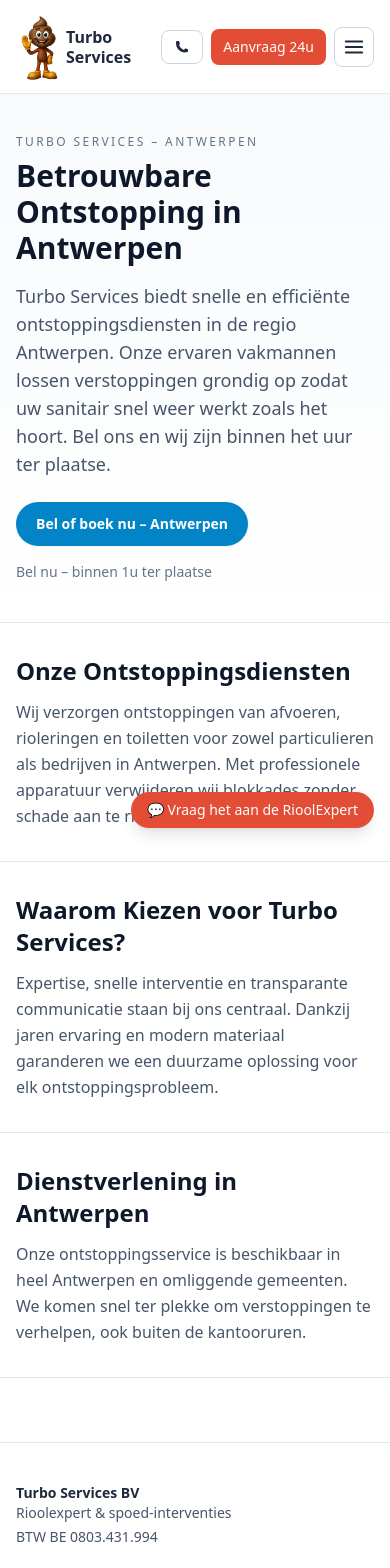
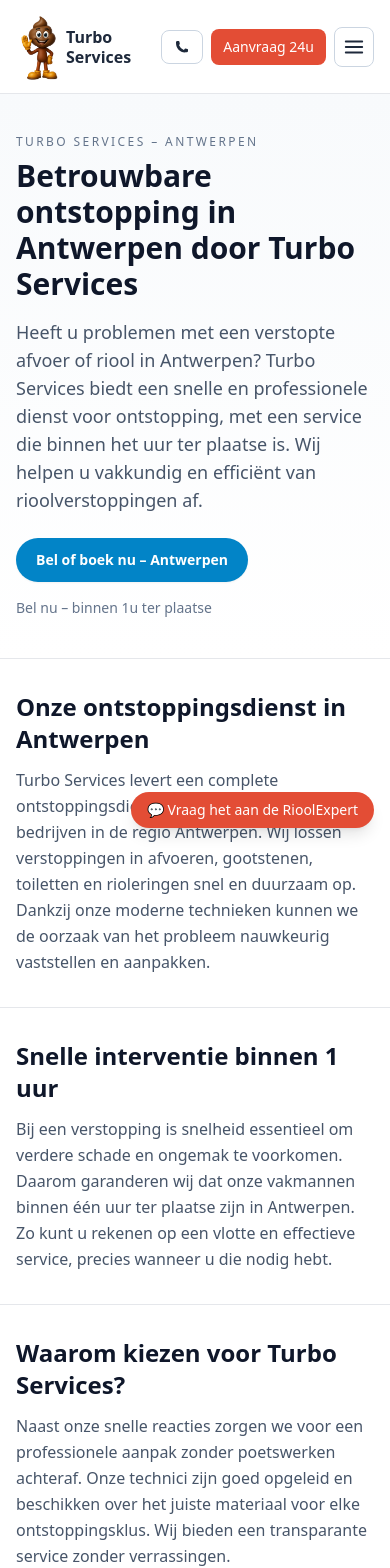
Before and after one commit to Turbo-89/turboservices, a Next.js app: page /diensten/ontstoppingen/antwerpen in a window 390 px wide. Shown: the top 1568 px of the page. Built offline with nearby package versions, Linux system fonts and the light colour scheme.

Commit message:
feat(landing): ontstopping in antwerpen

```diff
--- a/app/diensten/ontstoppingen/antwerpen/page.tsx
+++ b/app/diensten/ontstoppingen/antwerpen/page.tsx
@@ -1,74 +1,22 @@
 import type { Metadata } from "next";
-import Link from "next/link";
+import { DienstPageLayout } from "@/components/diensten/DienstPage";
+// Pas het importpad hierboven aan als jouw project geen "@" alias gebruikt.
 
 export const metadata: Metadata = {
-  title: "Ontstoppingsdienst Antwerpen | Turbo Services snel en professioneel",
-  description: "Snel en betrouwbaar ontstoppingsdienst in Antwerpen. Turbo Services is binnen 1 uur ter plaatse voor afvoer- en rioolontstoppingen.",
+  title: "Ontstopping Antwerpen | Turbo Services - Snelle ontstoppingsdienst",
+  description: "Professionele ontstoppingsdienst in Antwerpen. Turbo Services is binnen 1 uur ter plaatse voor een snelle en efficiënte ontstopping. Bel nu.",
 };
 
 export default function OntstoppingenAntwerpenPage() {
-  return (
-    <>
-      <section className="relative overflow-hidden bg-gradient-to-b from-slate-50 to-white border-b">
-        <div className="container mx-auto max-w-5xl px-4 py-10 md:py-14">
-          <p className="text-xs uppercase tracking-[0.2em] text-slate-500 mb-2">
-            Turbo Services – Antwerpen
-          </p>
-          <h1 className="text-3xl md:text-4xl font-bold text-slate-900">
-            { "Betrouwbare Ontstopping in Antwerpen" }
-          </h1>
-          <p className="mt-4 text-lg text-slate-600 max-w-3xl">
-            { "Turbo Services biedt snelle en efficiënte ontstoppingsdiensten in de regio Antwerpen. Onze ervaren vakmannen lossen verstoppingen grondig op zodat uw sanitair snel weer werkt zoals het hoort. Bel ons en wij zijn binnen het uur ter plaatse." }
-          </p>
-          <div className="mt-6 flex flex-wrap items-center gap-4">
-            <Link
-              href="/boeken"
-              className="inline-flex items-center gap-2 rounded-full bg-sky-600 px-5 py-3 text-sm font-semibold text-white shadow-sm hover:bg-sky-700 transition"
-            >
-              Bel of boek nu – Antwerpen
-            </Link>
-            <span className="text-sm text-slate-500">
-              { "Bel nu – binnen 1u ter plaatse" }
-            </span>
-          </div>
-        </div>
-      </section>
+  const props = {
+    brand: "Turbo Services",
+    regionLabel: "Antwerpen",
+    serviceName: "Ontstoppingsdienst",
+    h1: "Betrouwbare ontstopping in Antwerpen door Turbo Services",
+    intro: "Heeft u problemen met een verstopte afvoer of riool in Antwerpen? Turbo Services biedt een snelle en professionele dienst voor ontstopping, met een service die binnen het uur ter plaatse is. Wij helpen u vakkundig en efficiënt van rioolverstoppingen af.",
+    cta: "Bel nu – binnen 1u ter plaatse",
+    sections: [{"heading": "Onze ontstoppingsdienst in Antwerpen", "body": "Turbo Services levert een complete ontstoppingsdienst voor zowel particulieren als bedrijven in de regio Antwerpen. Wij lossen verstoppingen in afvoeren, gootstenen, toiletten en rioleringen snel en duurzaam op. Dankzij onze moderne technieken kunnen we de oorzaak van het probleem nauwkeurig vaststellen en aanpakken."}, {"heading": "Snelle interventie binnen 1 uur", "body": "Bij een verstopping is snelheid essentieel om verdere schade en ongemak te voorkomen. Daarom garanderen wij dat onze vakmannen binnen één uur ter plaatse zijn in Antwerpen. Zo kunt u rekenen op een vlotte en effectieve service, precies wanneer u die nodig hebt."}, {"heading": "Waarom kiezen voor Turbo Services?", "body": "Naast onze snelle reacties zorgen we voor een professionele aanpak zonder poetswerken achteraf. Onze technici zijn goed opgeleid en beschikken over het juiste materiaal voor elke ontstoppingsklus. Wij bieden een transparante service zonder verrassingen."}],
+  };
 
-      <main className="bg-white">
-
-          <section className="py-8 border-b">
-            <div className="container mx-auto max-w-4xl px-4">
-              <h2 className="text-2xl font-semibold text-slate-900 mb-3">
-                { "Onze Ontstoppingsdiensten" }
-              </h2>
-              <p className="text-slate-600 leading-relaxed">
-                { "Wij verzorgen ontstoppingen van afvoeren, rioleringen en toiletten voor zowel particulieren als bedrijven in Antwerpen. Met professionele apparatuur verwijderen wij blokkades zonder schade aan te richten." }
-              </p>
-            </div>
-          </section>
-
-          <section className="py-8 border-b">
-            <div className="container mx-auto max-w-4xl px-4">
-              <h2 className="text-2xl font-semibold text-slate-900 mb-3">
-                { "Waarom Kiezen voor Turbo Services?" }
-              </h2>
-              <p className="text-slate-600 leading-relaxed">
-                { "Expertise, snelle interventie en transparante communicatie staan bij ons centraal. Dankzij jaren ervaring en modern materiaal garanderen we een duurzame oplossing voor elk ontstoppingsprobleem." }
-              </p>
-            </div>
-          </section>
-
-          <section className="py-8 border-b">
-            <div className="container mx-auto max-w-4xl px-4">
-              <h2 className="text-2xl font-semibold text-slate-900 mb-3">
-                { "Dienstverlening in Antwerpen" }
-              </h2>
-              <p className="text-slate-600 leading-relaxed">
-                { "Onze ontstoppingsservice is beschikbaar in heel Antwerpen en omliggende gemeenten. We komen snel ter plekke om verstoppingen te verhelpen, ook buiten de kantooruren." }
-              </p>
-            </div>
-          </section>
-      </main>
-    </>
-  );
+  return <DienstPageLayout {...props} />;
 }
```
